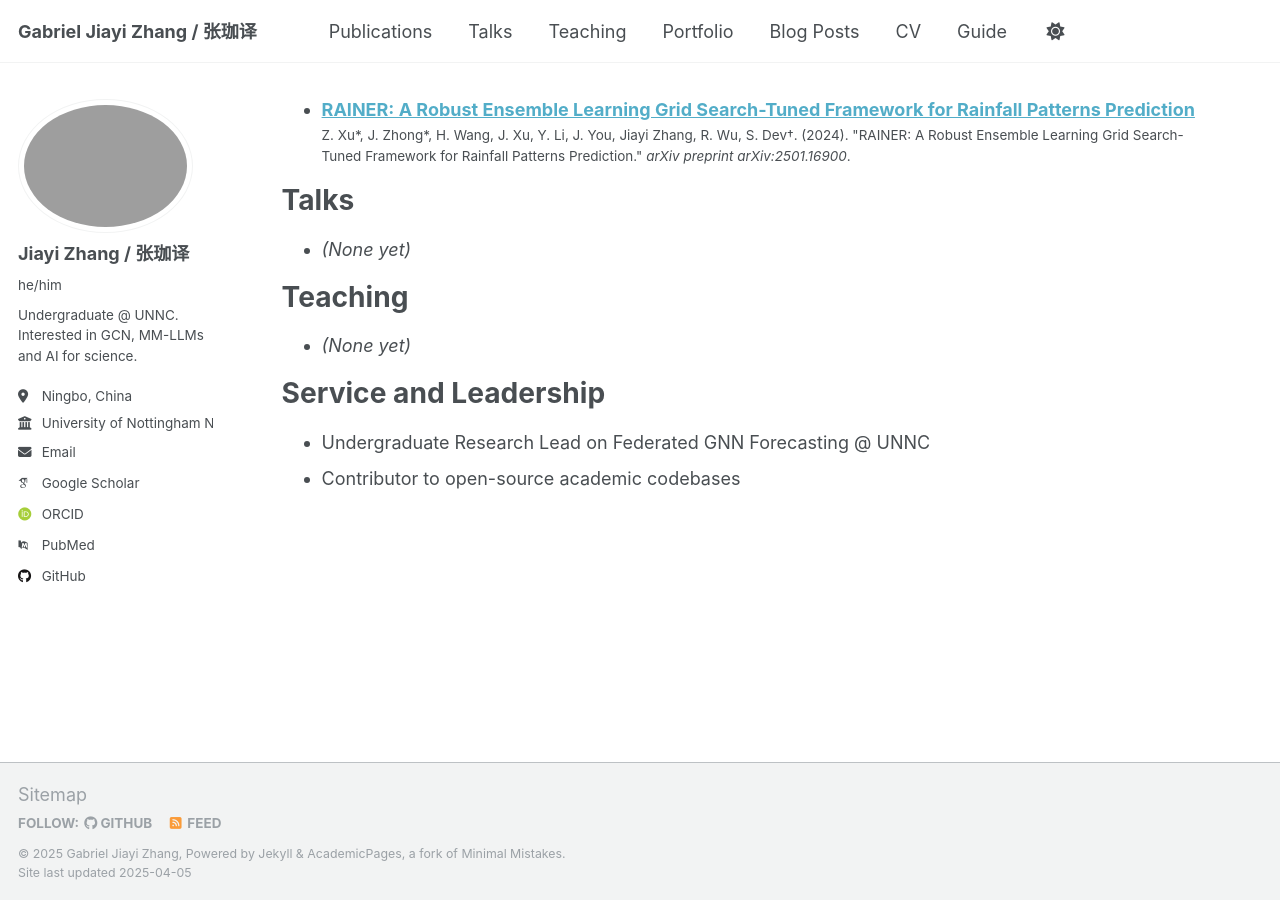
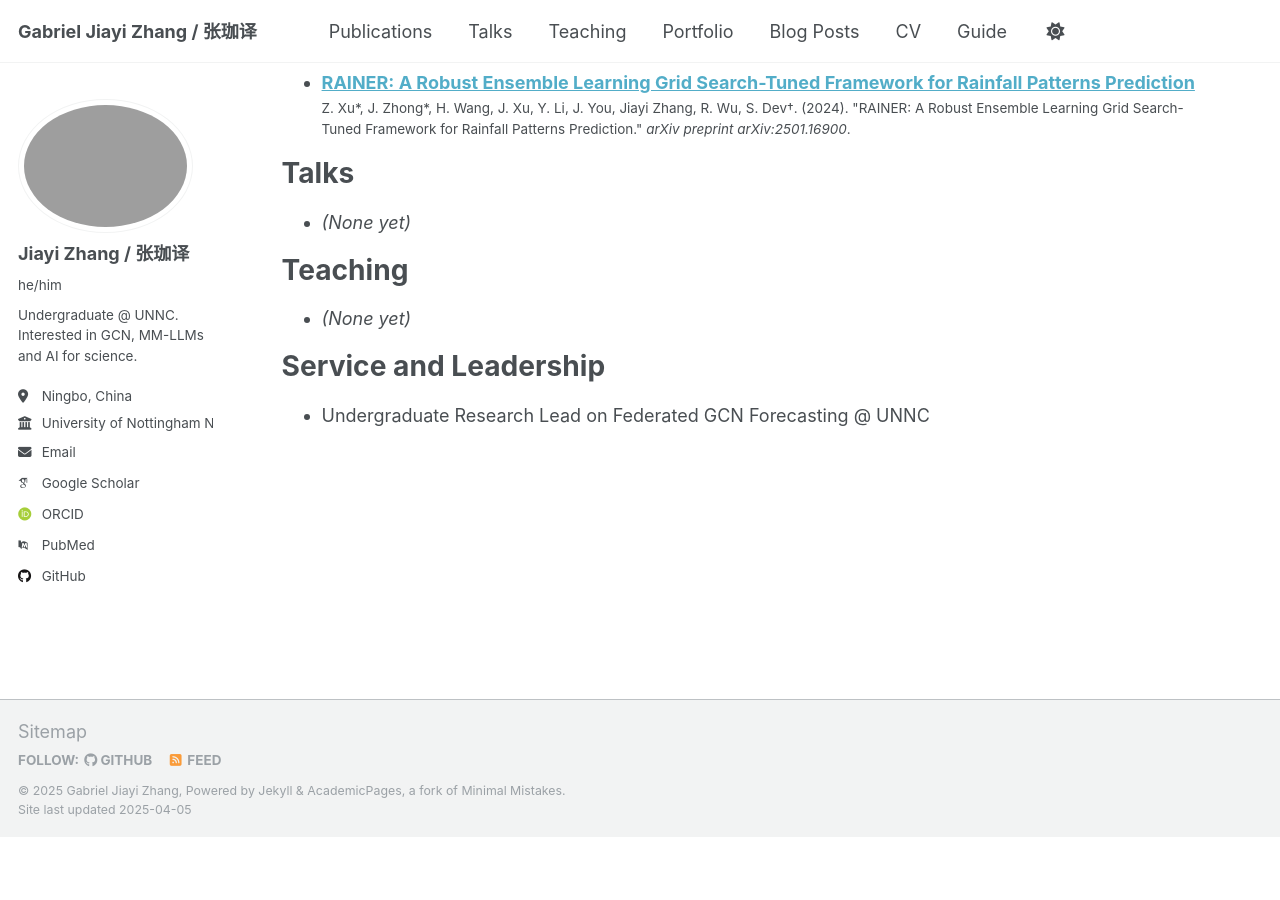
Before and after one commit to ZhangJiayi24/ZhangJiayi24.github.io, a Jekyll site: the page built from _pages/cv.md, in a window 1280 px wide and 900 px high, scrolled down 1205 px. Built offline with Jekyll 4.4.1, drawn with Linux system fonts in a browser that asks for light colours; some web fonts are replaced; after the commit the page ends 2042 px from its top, so only the background shows below that; some of the changed text lies outside the part shown.

Commit message:
Update cv.md

```diff
--- a/_pages/cv.md
+++ b/_pages/cv.md
@@ -9,8 +9,7 @@ redirect_from:
 
 {% include base_path %}
 
-Download a printable PDF version of my CV 👉
-📄 [ZJY_Resume.pdf](/files/ZJY_Resume.pdf)
+Download a printable PDF version of my CV 👉  📄 [ZJY_Resume.pdf](/files/ZJY_Resume.pdf)
 
 ---
 
@@ -52,5 +51,4 @@ Teaching
 
 Service and Leadership
 ======
-* Undergraduate Research Lead on Federated GNN Forecasting @ UNNC
-* Contributor to open-source academic codebases
+* Undergraduate Research Lead on Federated GCN Forecasting @ UNNC
```
